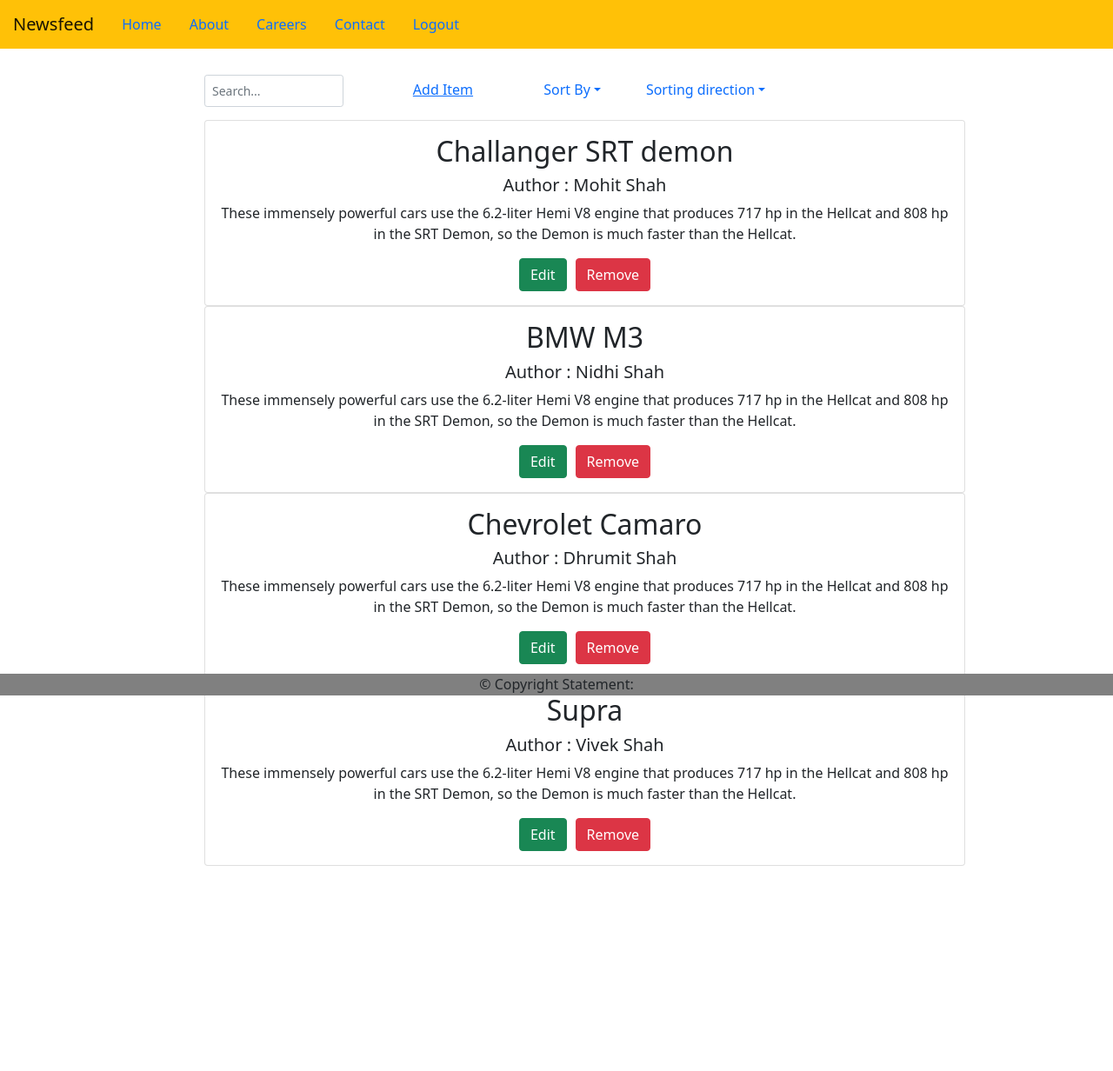
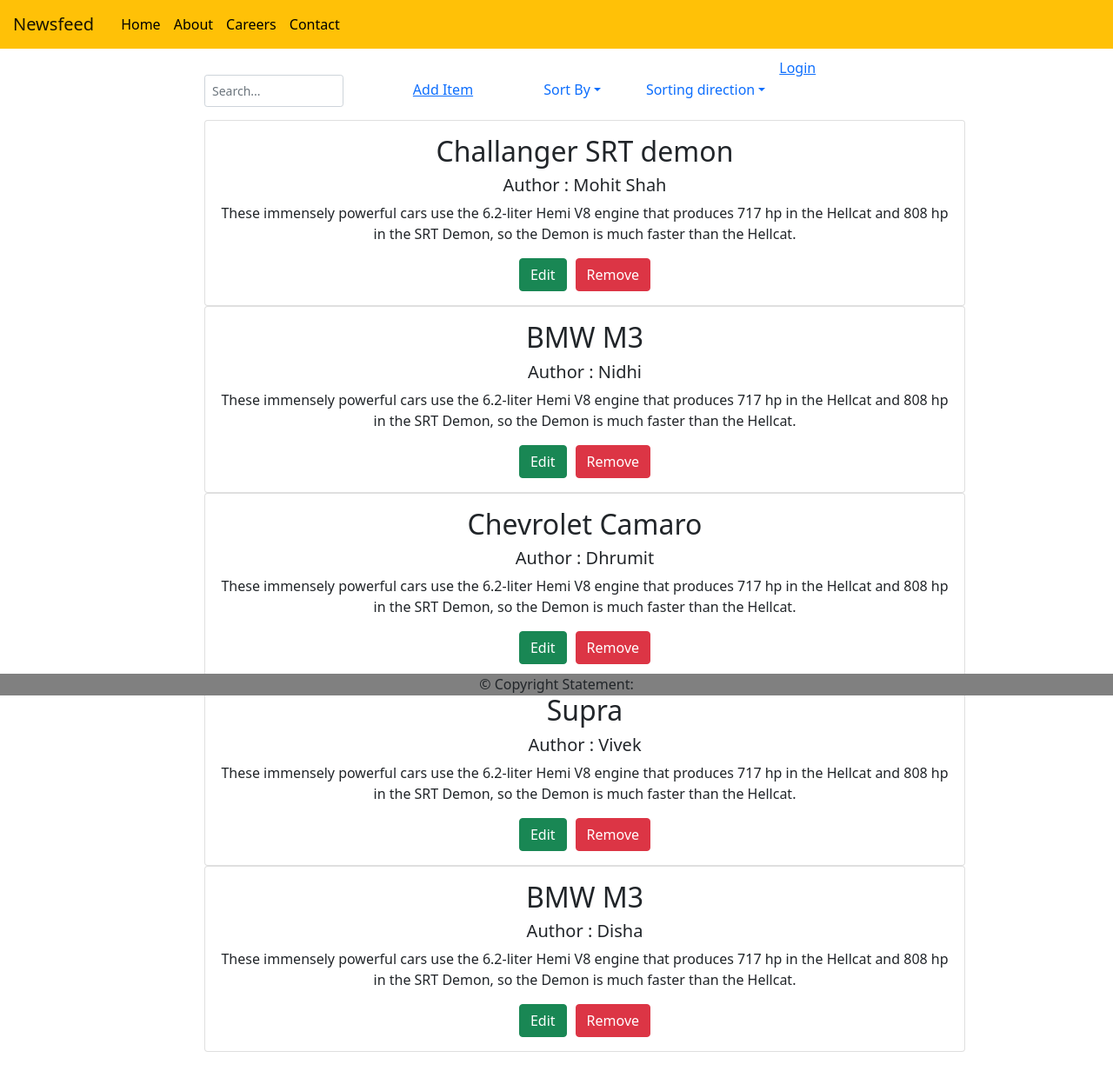
Before and after one commit to mohit7shah/newsfeed, a Vue app in the folder newsfeed/: page / in a window 1280 px wide. Shown: the top 1232 px of the page at 87% size. Before the commit the page ends 1061 px from the top, so only its background shows below. Built offline with nearby package versions, Linux system fonts and the light colour scheme.

Commit message:
task - 2 new commit

```diff
--- a/newsfeed/src/App.vue
+++ b/newsfeed/src/App.vue
@@ -1,7 +1,6 @@
 <template>
   <div id="nav">
     <HeaderVue></HeaderVue>
-    <router-view></router-view>
     <footer-section></footer-section>
   </div>
 </template>
--- a/newsfeed/src/components/Header.vue
+++ b/newsfeed/src/components/Header.vue
@@ -7,34 +7,61 @@
 
       <b-collapse id="nav-collapse" is-nav>
         <b-nav>
-          <b-nav-item href="/" class="menu" active>Home</b-nav-item>
-          <b-nav-item href="/about" class="menu">About</b-nav-item>
-          <b-nav-item href="/careers" class="menu">Careers</b-nav-item>
-          <b-nav-item href="/contact" class="menu">Contact</b-nav-item>
-          <b-nav-item href="/login" class="menu">Logout</b-nav-item>
+          <router-link to="/" class="menu" active>Home</router-link>
+          <router-link to="/about" class="menu">About</router-link>
+          <router-link to="/careers" class="menu">Careers</router-link>
+          <router-link to="/contact" class="menu">Contact</router-link>
+          <router-link v-if="authenticated" to="/login" class="menu"
+            >Logout</router-link
+          >
         </b-nav>
       </b-collapse>
     </b-navbar>
+    <router-view @authenticated="setAuthenticated" />
   </div>
 </template>
-<script></script>
+<script>
+export default {
+  data() {
+    return {
+      authenticated: false,
+      mockAccount: {
+        username: "admin",
+        password: "123456",
+      },
+    };
+  },
+  updated() {
+    if (!this.authenticated) {
+      this.$router.push({ name: "Login" });
+    }
+  },
+  methods: {
+    auth() {
+      this.$store.commit("logout");
+    },
+
+    setAuthenticated(status) {
+      this.authenticated = status;
+    },
+    logout() {
+      this.authenticated = false;
+    },
+  },
+};
+</script>
 
 <style>
 #nav {
   text-align: center;
 }
 
-#nav b-nav {
-  text-decoration: none;
-  font-weight: bold;
-  color: black;
-}
-
-.mr-sm-2 {
-  margin-left: 280px;
-}
-
 .dataname {
   margin-left: 15px;
 }
+.menu {
+  text-decoration: none;
+  margin-left: 15px;
+  color: black;
+}
 </style>
--- a/newsfeed/src/router/index.js
+++ b/newsfeed/src/router/index.js
@@ -31,6 +31,16 @@
       name: "Login",
       component: () => import("../views/Login.vue"),
     },
+    {
+      path: "/additem",
+      name: "addItem",
+      component: () => import("../views/AddItem.vue"),
+    },
+    {
+      path: "/edititem",
+      name: "editItem",
+      component: () => import("../views/EditItem.vue"),
+    },
   ],
 });
 
--- a/newsfeed/src/store/index.js
+++ b/newsfeed/src/store/index.js
@@ -16,25 +16,39 @@
       {
         id: "n2",
         title: "BMW M3",
-        author: "Nidhi Shah",
+        author: "Nidhi",
         description:
           "These immensely powerful cars use the 6.2-liter Hemi V8 engine that produces 717 hp in the Hellcat and 808 hp in the SRT Demon, so the Demon is much faster than the Hellcat.",
       },
       {
         id: "n3",
         title: "Chevrolet Camaro",
-        author: "Dhrumit Shah",
+        author: "Dhrumit",
         description:
           "These immensely powerful cars use the 6.2-liter Hemi V8 engine that produces 717 hp in the Hellcat and 808 hp in the SRT Demon, so the Demon is much faster than the Hellcat.",
       },
       {
         id: "n4",
         title: "Supra",
-        author: "Vivek Shah",
+        author: "Vivek",
+        description:
+          "These immensely powerful cars use the 6.2-liter Hemi V8 engine that produces 717 hp in the Hellcat and 808 hp in the SRT Demon, so the Demon is much faster than the Hellcat.",
+      },
+
+      {
+        id: "n2",
+        title: "BMW M3",
+        author: "Disha",
         description:
           "These immensely powerful cars use the 6.2-liter Hemi V8 engine that produces 717 hp in the Hellcat and 808 hp in the SRT Demon, so the Demon is much faster than the Hellcat.",
       },
     ],
+  },
+  mutations: {
+    logout(state) {
+      state.authenticated = false;
+      this.$router.replace("/login");
+    },
   },
   getters: {
     newsDetails(state) {
--- a/newsfeed/src/views/AddItem.vue
+++ b/newsfeed/src/views/AddItem.vue
@@ -0,0 +1,55 @@
+<template>
+  <div class="newitem">
+    <h3>New Data Input</h3>
+    <b-card class="newcard">
+      <div class="product_title">
+        <b>Title : </b>
+        <input type="text" />
+      </div>
+      <div class="product_author">
+        <b>Author : </b>
+        <input type="text" />
+      </div>
+      <div class="product_details">
+        <b>Description : </b>
+        <input type="text" />
+      </div>
+      <button class="btn btn-success" @click="addData">Submit</button>
+    </b-card>
+  </div>
+</template>
+
+<script>
+export default {
+  methods: {
+    addData() {
+      //   let newData = {
+      //     title: this.$refs.title.value,
+      //   };
+    },
+  },
+};
+</script>
+
+<style>
+.newitem {
+  margin-top: 90px;
+  text-align: center;
+  width: 50%;
+  margin-left: 400px;
+}
+
+.product_title {
+  margin-top: 20px;
+  margin-left: 50px;
+}
+.product_author {
+  margin-top: 20px;
+  margin-left: 30px;
+  margin-bottom: 20px;
+}
+
+.btn {
+  margin-top: 30px;
+}
+</style>
--- a/newsfeed/src/views/Careers.vue
+++ b/newsfeed/src/views/Careers.vue
@@ -15,6 +15,6 @@
   background-repeat: no-repeat;
   height: 650px;
   background-position: center;
-  width: 1536px;
+  width: 100%;
 }
 </style>
--- a/newsfeed/src/views/EditItem.vue
+++ b/newsfeed/src/views/EditItem.vue
@@ -1,7 +1,55 @@
 <template>
-  <div class=""></div>
+  <div class="edititem">
+    <h3>New Data Input</h3>
+    <b-card class="editcard">
+      <div class="product_title">
+        <b>Title : </b>
+        <input type="text" />
+      </div>
+      <div class="product_author">
+        <b>Author : </b>
+        <input type="text" />
+      </div>
+      <div class="product_details">
+        <b>Description : </b>
+        <input type="text" />
+      </div>
+      <button class="btn btn-success" @click="editData">Submit</button>
+    </b-card>
+  </div>
 </template>
 
-<script></script>
+<script>
+export default {
+  methods: {
+    editData() {
+      //   let newData = {
+      //     title: this.$refs.title.value,
+      //   };
+    },
+  },
+};
+</script>
 
-<style scoped></style>
+<style>
+.edititem {
+  margin-top: 90px;
+  text-align: center;
+  width: 50%;
+  margin-left: 400px;
+}
+
+.product_title {
+  margin-top: 20px;
+  margin-left: 50px;
+}
+.product_author {
+  margin-top: 20px;
+  margin-left: 30px;
+  margin-bottom: 20px;
+}
+
+.btn {
+  margin-top: 30px;
+}
+</style>
--- a/newsfeed/src/views/Home.vue
+++ b/newsfeed/src/views/Home.vue
@@ -26,6 +26,7 @@
               <b-dropdown-item>Desending</b-dropdown-item>
             </b-nav-item-dropdown>
           </div>
+          <router-link to="/login" class="login">Login</router-link>
         </div>
       </b-nav-form>
     </b-nav>
@@ -37,39 +38,16 @@
 
 <script>
 import productitem from "../components/ProductItem.vue";
-//import loginForm from "../views/Login.vue";
 export default {
   components: {
     productitem,
-    //  loginForm,
   },
-  computed: {
-    //   loginver() {
-    //     return this.$router.getters.loginVerification;
-    //   },
-    //sorting() {
-    /*let sortedNews = this.productitem;
-      sortedNews = sortedNews.sort((a, b) => {
-        let fa = a.title.toLowerCase(),
-          fb = b.title.toLowerCase();
-        if (fa < fb) {
-          return -1;
-        }
-        if (fa > fb) {
-          return 1;
-        }
-      });
-      return 0;*/
-    //},
-  },
-
   methods: {
     verifyLogin() {
-      // if (loginForm.loginSuccess === true) {
-      //   this.$router.push({ path: "/additem" });
-      // } else {
-      //   alert("login first");
-      // }
+      if (localStorage.getItem("token") == null) {
+        alert("Please login first");
+        this.$router.push("/login");
+      }
     },
   },
 };
--- a/newsfeed/src/views/Login.vue
+++ b/newsfeed/src/views/Login.vue
@@ -35,7 +35,7 @@
           this.$emit("authenticated", true);
           this.$router.replace({ path: "/" });
         } else {
-          console.log("The username and / or password is incorrect");
+          console.log("The username and password is incorrect");
         }
       } else {
         console.log("A username and password must be present");
```
